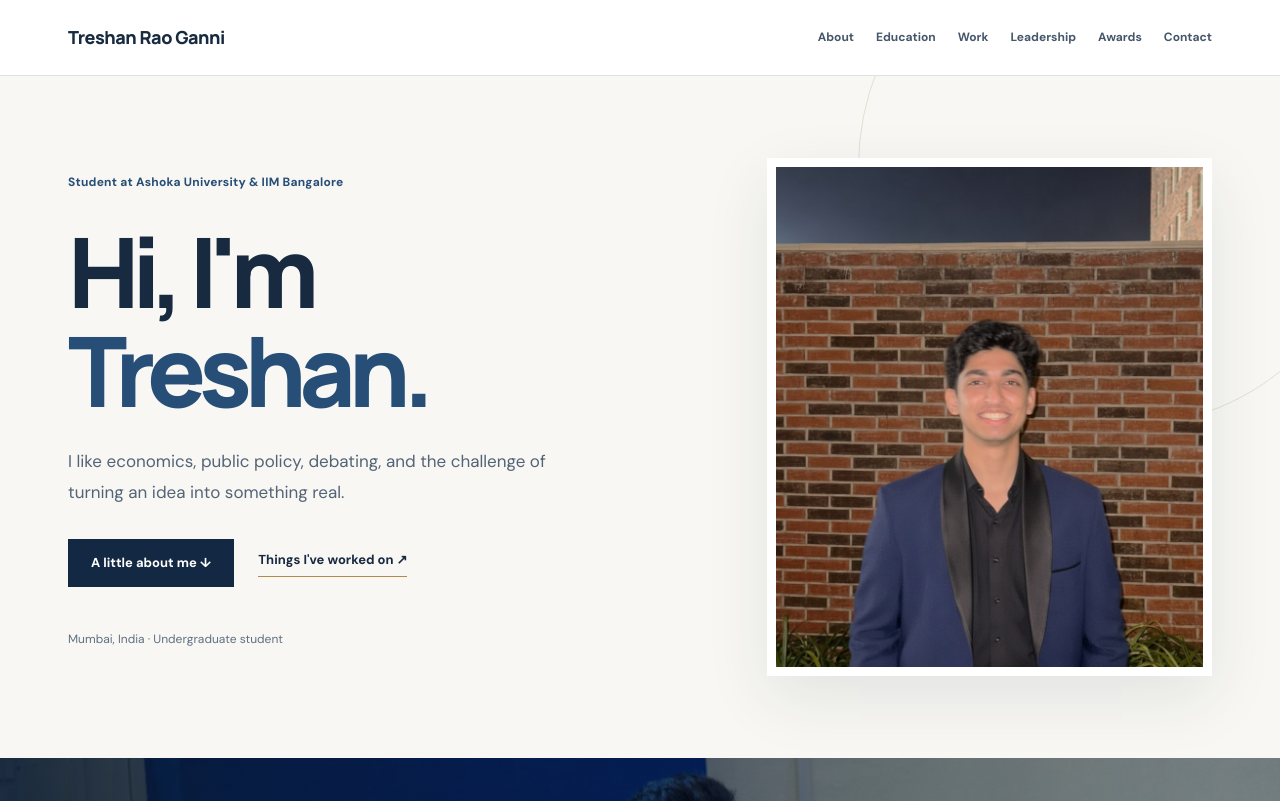
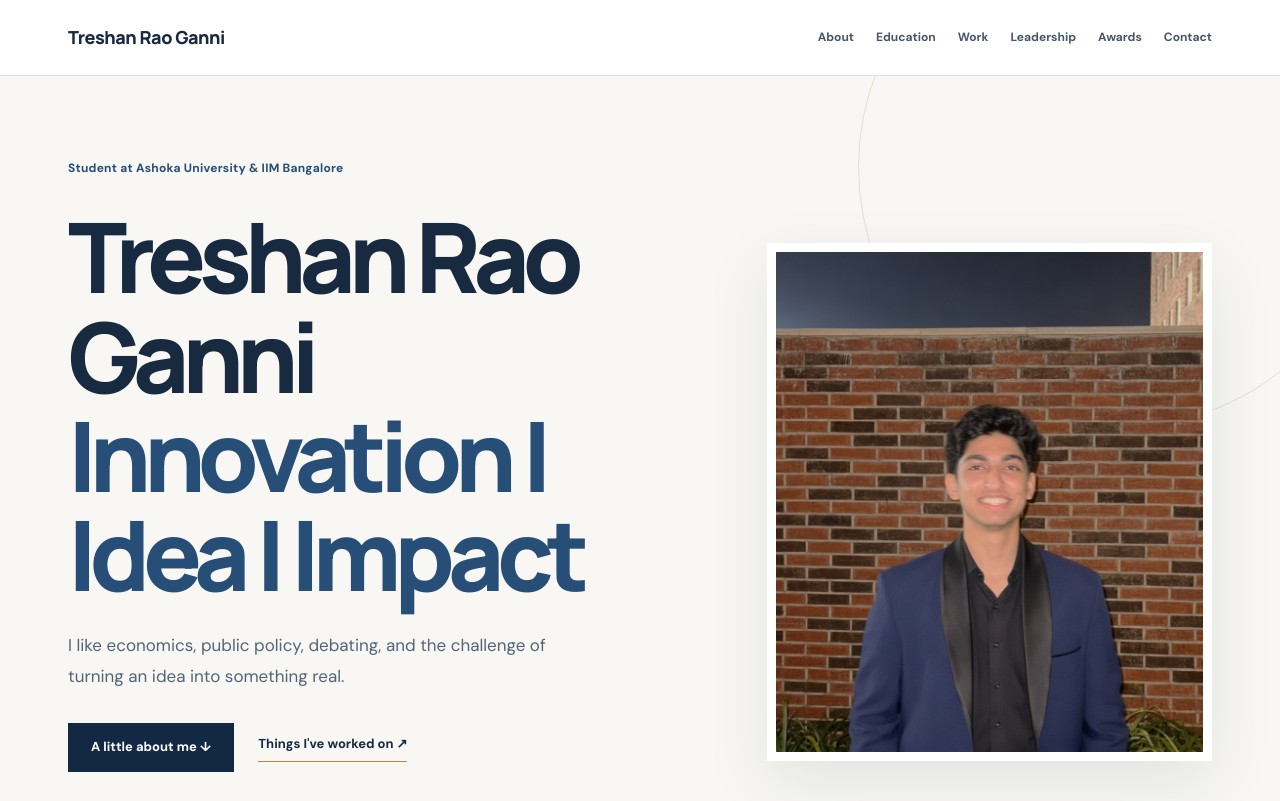
Before and after one commit to treshanraoganni/RESUME--WEBSITE-TGR1, a plain HTML site: page index.html in a window 1280 px wide. Shown: the top 801 px of the page. Drawn offline with Linux system fonts and the light colour scheme.

Commit message:
Update index.html

```diff
--- a/index.html
+++ b/index.html
@@ -24,7 +24,7 @@
     <section class="opening">
       <div class="opening-text">
         <p class="student-line">Student at Ashoka University &amp; IIM Bangalore</p>
-        <h1>Hi, I'm<br><span>Treshan.</span></h1>
+        <h1>Treshan Rao Ganni<br><span>Innovation | Idea | Impact</span></h1>
         <p class="intro">I like economics, public policy, debating, and the challenge of turning an idea into something real.</p>
         <div class="opening-links">
           <a class="solid-link" href="#about">A little about me ↓</a>
```
